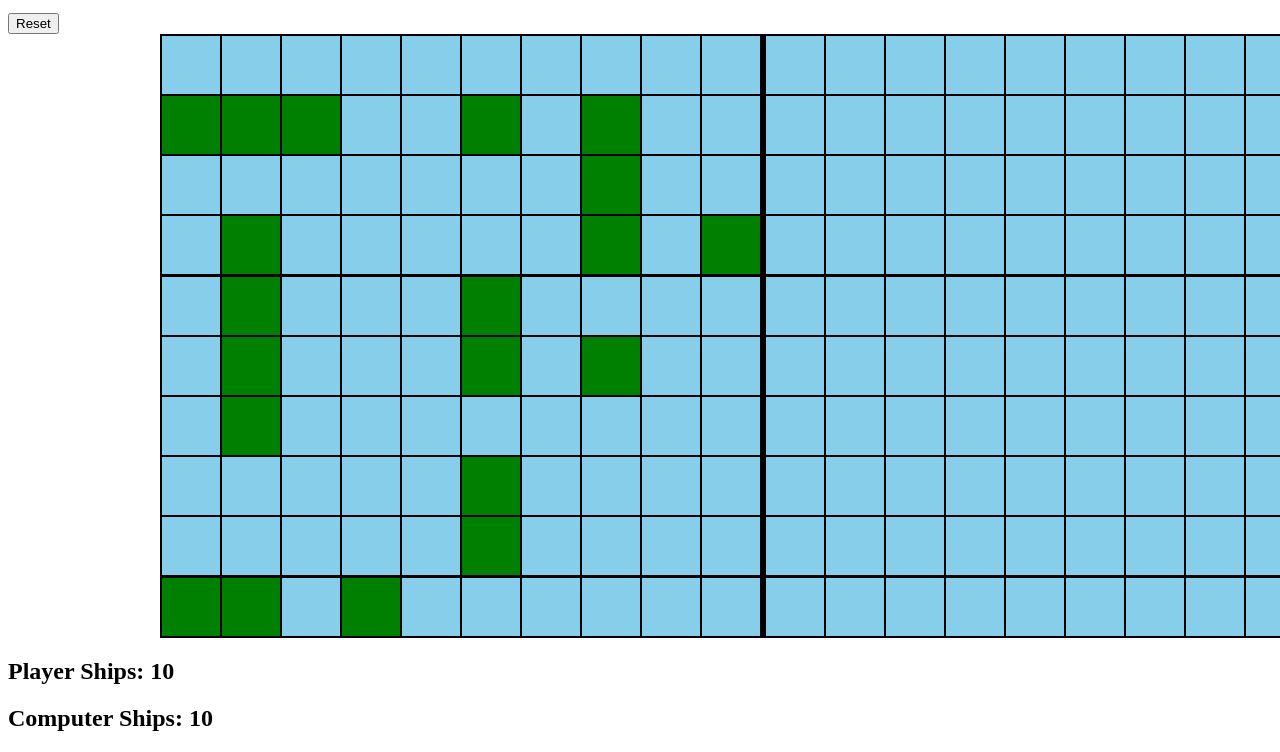
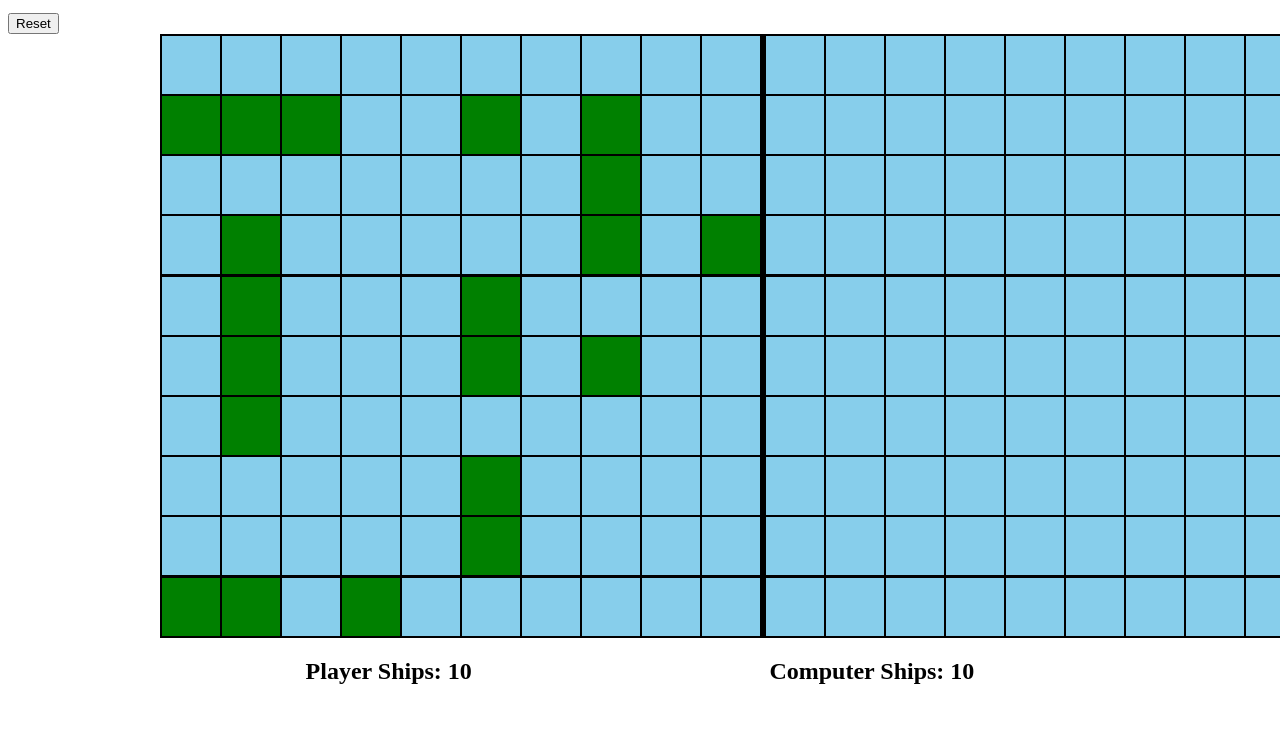
Before and after one commit to AidanRidderhof/Battleship, a website built with webpack: page src/template.html in a window 1280 px wide. Shown: the part 101-853 px from the top of the page. After the commit the page ends 814 px from the top, so only its background shows below. Built offline with nearby package versions, Linux system fonts and the light colour scheme.

Commit message:
score display space evenly

```diff
--- a/src/styles.css
+++ b/src/styles.css
@@ -45,3 +45,8 @@
 #computerboard .empty-square:hover {
     background-color: aqua;
 }
+
+#score {
+    display: flex;
+    justify-content: space-evenly;
+}
```
